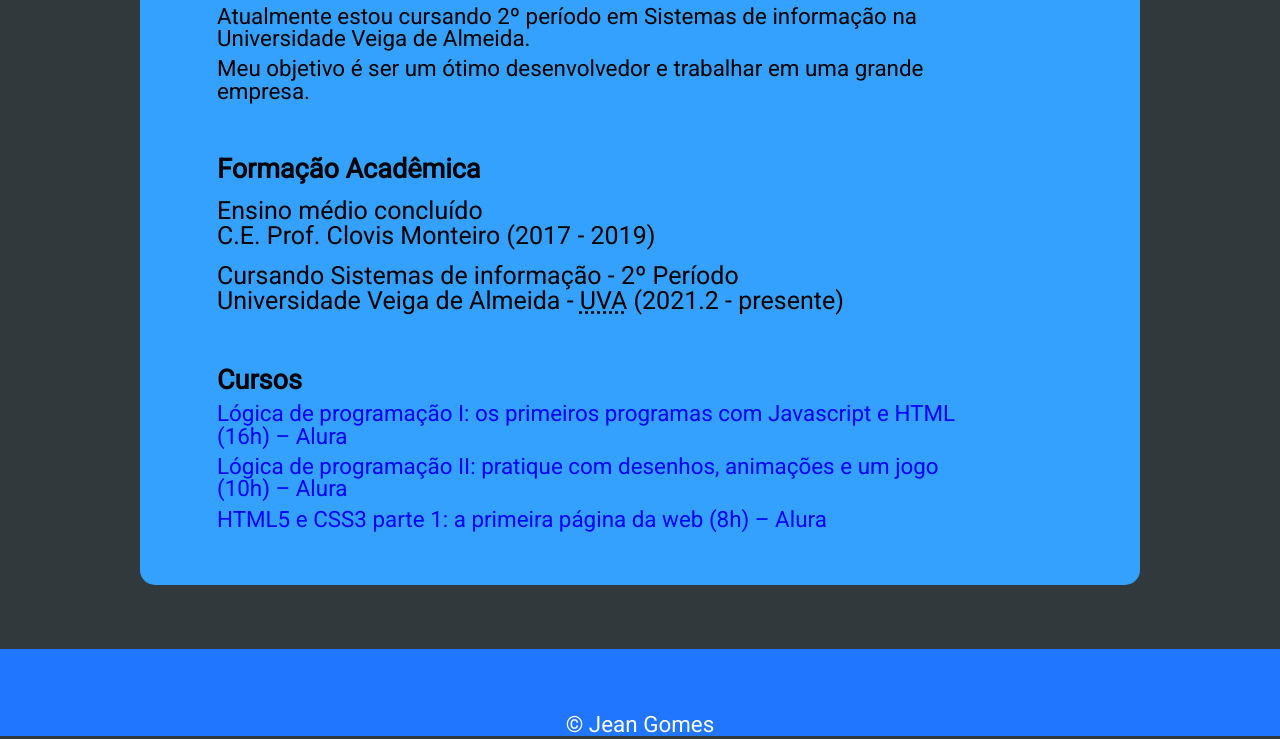
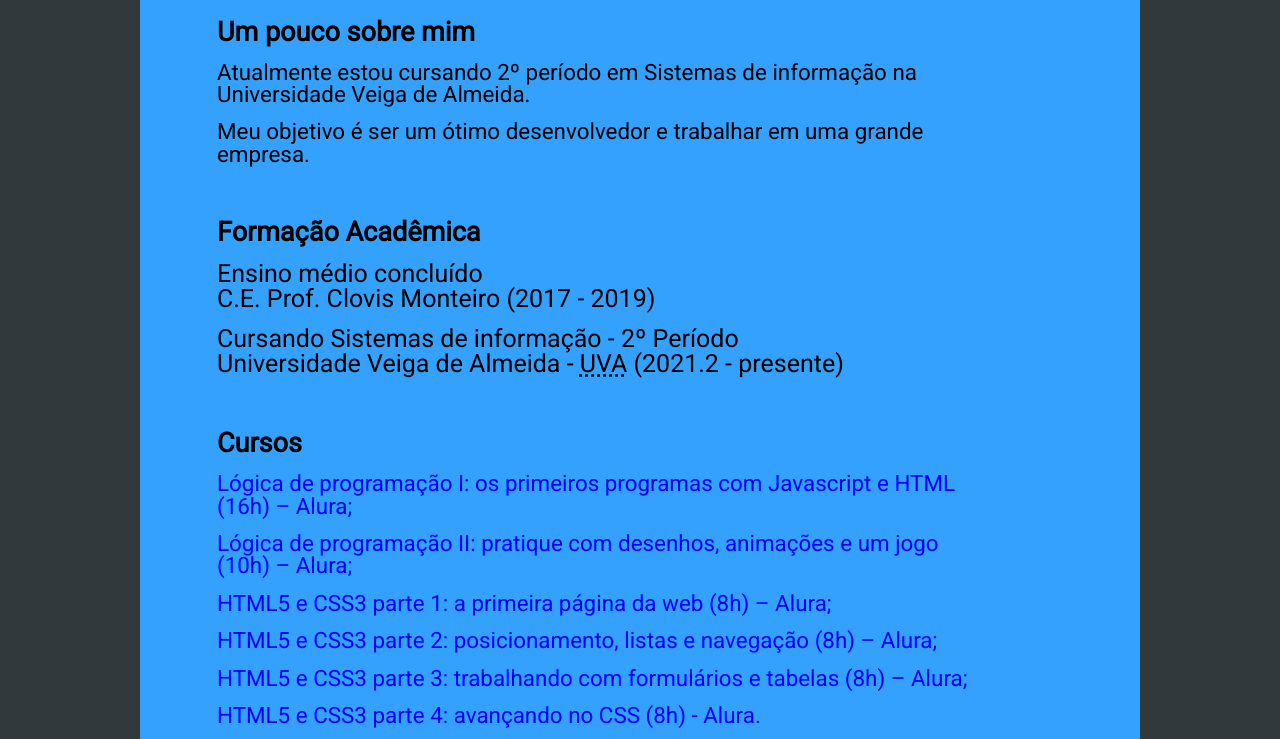
Before and after one commit to JeanGS8/Curriculo-Principal, a plain HTML site: page curriculo.html in a window 1280 px wide. Shown: the part 707-1446 px from the top of the page. Drawn offline with Linux system fonts and the light colour scheme.

Commit message:
Add files via upload

```diff
--- a/curriculo.html
+++ b/curriculo.html
@@ -72,21 +72,29 @@
         <section class="competencias">
             <h2>Cursos</h2>
             <p>
-                <a href="https://cursos.alura.com.br/certificate/1b582290-a174-417e-947b-a76e8be1b5da" target="_blank" rel="external">
-                    Lógica de programação I: os primeiros programas com Javascript e HTML (16h)
-                    – Alura
-                </a>
+                <a href="https://cursos.alura.com.br/certificate/1b582290-a174-417e-947b-a76e8be1b5da" target="_blank" rel="external">Lógica de programação I: os primeiros programas com Javascript e HTML (16h)
+                    – Alura;</a>
             </p>
 
             <p>
-                <a href="https://cursos.alura.com.br/certificate/9fb504d9-7961-47b8-ac7b-f95fe0c692ec" target="_blank" rel="external">
-                    Lógica de programação II: pratique com desenhos, animações e um jogo (10h) –
-                    Alura
-                </a>
+                <a href="https://cursos.alura.com.br/certificate/9fb504d9-7961-47b8-ac7b-f95fe0c692ec" target="_blank" rel="external">Lógica de programação II: pratique com desenhos, animações e um jogo (10h) –
+                    Alura;</a>
             </p>
 
             <p>
-                <a href="https://cursos.alura.com.br/certificate/11f5e062-7353-424a-8a4c-a4886591edad" target="_blank" rel="external">HTML5 e CSS3 parte 1: a primeira página da web (8h) – Alura</a>
+                <a href="https://cursos.alura.com.br/certificate/11f5e062-7353-424a-8a4c-a4886591edad" target="_blank" rel="external">HTML5 e CSS3 parte 1: a primeira página da web (8h) – Alura;</a>
+            </p>
+
+            <p>
+                <a href="https://cursos.alura.com.br/certificate/19f58ef0-942a-4f0a-aba7-455a66522910" target="_blank" rel="external">HTML5 e CSS3 parte 2: posicionamento, listas e navegação (8h) – Alura;</a>
+            </p>
+
+            <p>
+                <a href="https://cursos.alura.com.br/certificate/0aa204d6-0ce0-4301-bfe1-e87d8470914c" target="_blank" rel="external">HTML5 e CSS3 parte 3: trabalhando com formulários e tabelas (8h) – Alura;</a>
+            </p>
+
+            <p>
+                <a href="https://cursos.alura.com.br/certificate/67f5853a-a17e-4a4c-85eb-a710bea5417e" target="_blank" rel="external">HTML5 e CSS3 parte 4: avançando no CSS (8h) - Alura.</a>
             </p>
         </section>
     </main>
--- a/style.css
+++ b/style.css
@@ -107,7 +107,7 @@ main h1{
 }
 
 .competencias p{
-    margin: 8px 0;
+    margin: 15px 0;
 }
 
 .competencias h3{
@@ -163,7 +163,6 @@ footer:not(#full){
     width: 100%;
     bottom: 0;
 }
-
 /* cor de fundo
     background: #31393c; */
 
```
Also changed, not shown: Portfolio.html (+1 -1 lines).
